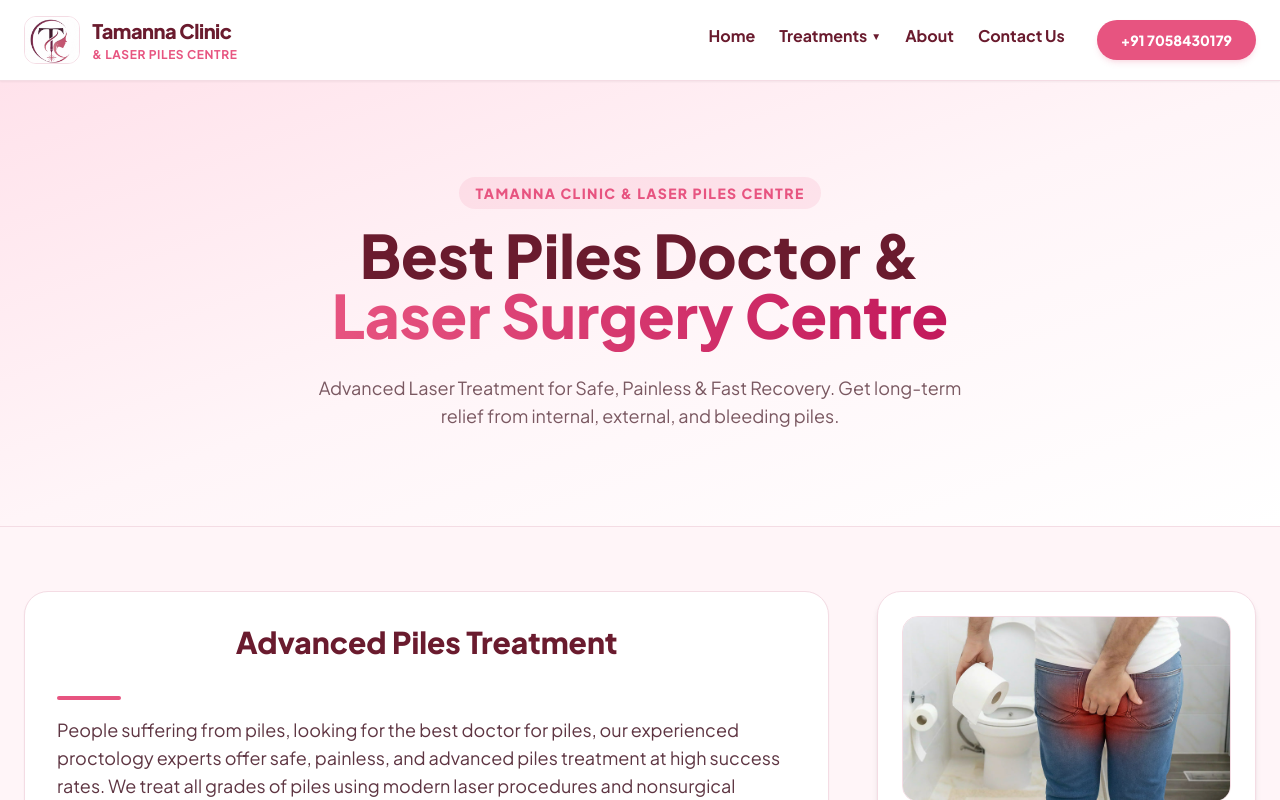
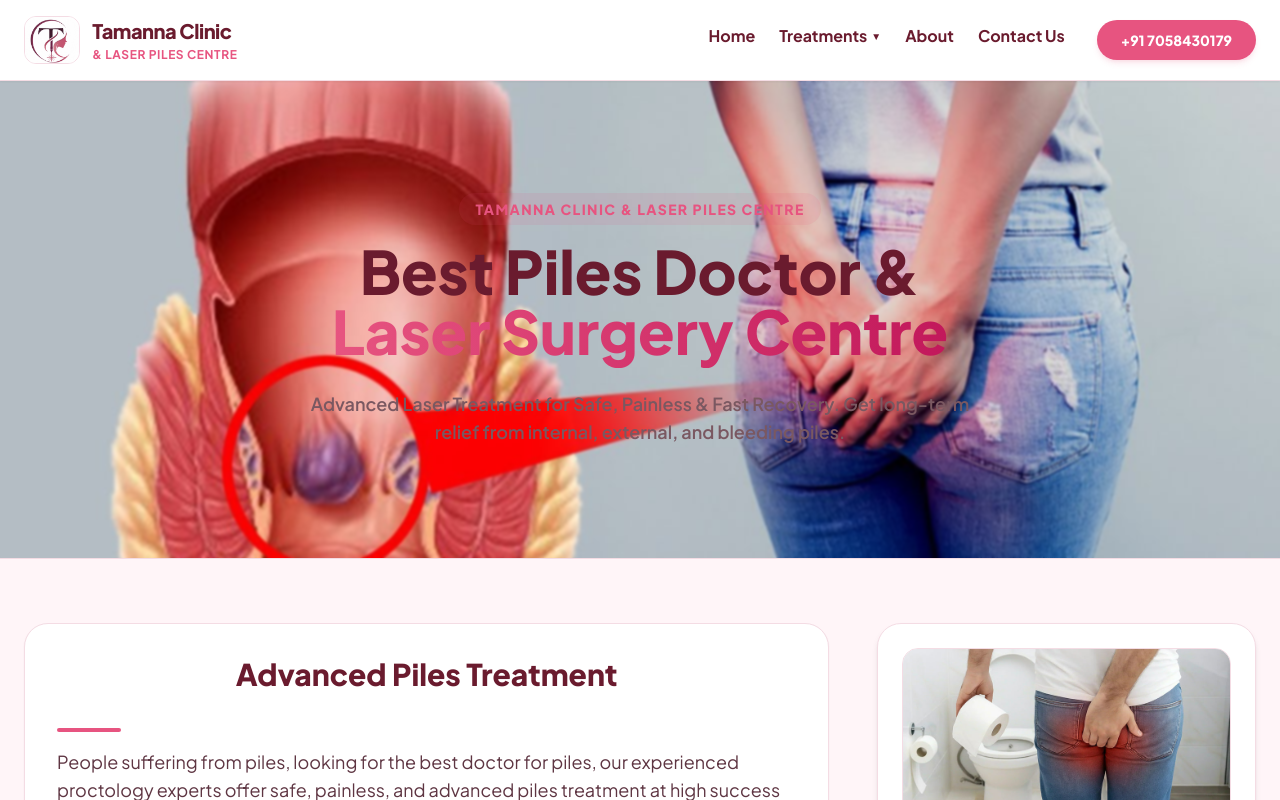
Before and after one commit to SUNIL-RAJPUT-495/clinick-, a React (Vite) app: page /piles in a window 1280 px wide. Shown: the top 800 px of the page. Built offline with nearby package versions, Linux system fonts and the light colour scheme; the HTML template or start-up script is replaced by a standard one.

Commit message:
feat: add clinical background image to Piles page Hero banner

```diff
--- a/src/pages/Piles.jsx
+++ b/src/pages/Piles.jsx
@@ -2,6 +2,7 @@
 import { useState } from "react";
 import pilesInfoGraphic from "../assets/piles-info-graphic.webp";
 import painfulVsPainless from "../assets/painful-vs-painless.webp";
+import pilesBg from "../assets/piles-bg.jpg";
 
 const Piles = () => {
   // FAQs state for accordion toggles
@@ -29,9 +30,15 @@
   return (
     <div className="min-h-screen bg-[#FFF5F8] font-sans">
 
-      {/* HERO BANNER */}
-      <section className="bg-gradient-to-br from-[#ffe2eb] via-[#FFF5F8] to-white py-16 md:py-24 text-center border-b border-[#F4DCE4] px-6">
-        <div className="max-w-4xl mx-auto flex flex-col gap-4">
+      {/* HERO BANNER WITH BACKGROUND IMAGE */}
+      <section
+        className="relative py-20 md:py-28 text-center border-b border-[#F4DCE4] px-6 bg-cover bg-center overflow-hidden"
+        style={{ backgroundImage: `url(${pilesBg})` }}
+      >
+        {/* Soft readable overlay mask */}
+        <div className="absolute inset-0 bg-white/93 backdrop-blur-[1px] z-0"></div>
+
+        <div className="max-w-4xl mx-auto flex flex-col gap-4 relative z-10">
           <span className="text-[#E75480] text-xs md:text-sm font-extrabold tracking-widest uppercase bg-[#E75480]/10 px-4 py-1.5 rounded-full w-max mx-auto">
             Tamanna Clinic & Laser Piles Centre
           </span>
@@ -39,7 +46,7 @@
             Best Piles Doctor & <br/>
             <span className="text-[#E75480] bg-gradient-to-r from-[#E75480] to-[#C2185B] bg-clip-text text-transparent">Laser Surgery Centre</span>
           </h1>
-          <p className="text-[#7A5861] text-base md:text-lg max-w-2xl mx-auto leading-relaxed mt-2">
+          <p className="text-[#7A5861] text-base md:text-lg max-w-2xl mx-auto leading-relaxed mt-2 font-semibold">
             Advanced Laser Treatment for Safe, Painless & Fast Recovery. Get long-term relief from internal, external, and bleeding piles.
           </p>
         </div>
```
Also changed, not shown: src/assets/piles-bg.jpg (added).
